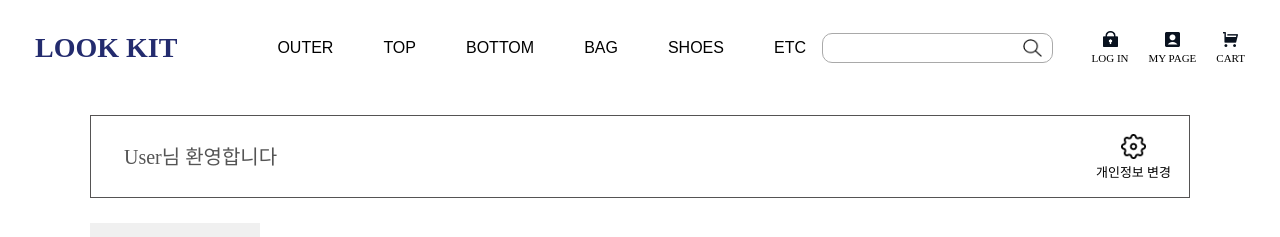
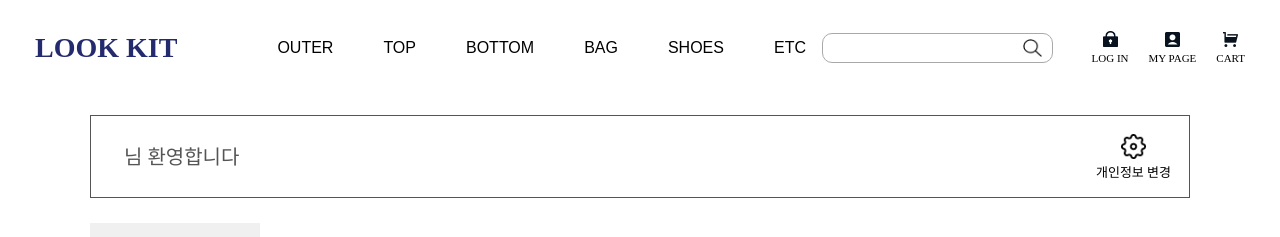
Before and after one commit to JH744/lookkit-ver2.0, a Vue app in the folder frontend/: page /mypage in a window 1280 px wide. Shown: the top 237 px of the page. Built offline with nearby package versions, Linux system fonts and the light colour scheme.

Commit message:
pinia 설정 변경

```diff
--- a/frontend/package.json
+++ b/frontend/package.json
@@ -13,6 +13,7 @@
     "date-fns": "^4.1.0",
     "firebase": "^11.0.2",
     "jsonwebtoken": "^9.0.2",
+    "jwt-decode": "^4.0.0",
     "pinia": "^2.2.6",
     "pinia-plugin-persistedstate": "^4.1.3",
     "vee-validate": "^4.14.7",
--- a/frontend/src/components/layouts/UserHeader.vue
+++ b/frontend/src/components/layouts/UserHeader.vue
@@ -1,6 +1,6 @@
 <template>
     <div class="welcome-header">
-        <span class="welcome-message">User님 환영합니다</span>
+        <span class="welcome-message">{{ username }}님 환영합니다</span>
         <div class="profile-options">
         <a href="@{/mypage/enter-password}">
             <img class="icon-settings" src="/images/setting.png" alt="설정 아이콘"/>
@@ -11,7 +11,13 @@
 </template>
 
 <script setup>
+import { useAuthStore } from '@/stores/authStore';
+import { computed } from 'vue';
 
+const authStore = useAuthStore();
+const username = computed(() => authStore.username);
+// const isAuthenticated = computed(() => authStore.isAuthenticated);
+// const authorities = computed(() => authStore.authorities);
 </script>
 
 <style scoped>
--- a/frontend/src/firebase/StorageUploader.vue
+++ b/frontend/src/firebase/StorageUploader.vue
@@ -9,7 +9,7 @@
 
 <script>
 import { ref, uploadBytes } from "firebase/storage";
-import { storage } from "@/firebase/firebaseConfig";
+///////////////////
 
 export default {
   data() {
--- /dev/null
+++ b/frontend/src/stores/authStore.js
@@ -0,0 +1,30 @@
+import { defineStore } from "pinia";
+
+export const useAuthStore = defineStore("auth", {
+  state: () => ({
+    userId: null,
+    username: null,
+    authorities: null,
+  }),
+  actions: {
+    setAuthData(decodedToken) {
+      this.userId = decodedToken.userId;
+      this.username = decodedToken.username;
+      this.authorities = decodedToken.authorities;
+    },
+    clearAuthData() {
+      this.userId = null;
+      this.username = null;
+      this.authorities = null;
+    },
+  },
+  persist: {
+    enabled: true,
+    strategies: [
+      {
+        key: "auth",
+        storage: localStorage,
+      },
+    ],
+  },
+});
--- a/frontend/src/views/Auth/LoginView.vue
+++ b/frontend/src/views/Auth/LoginView.vue
@@ -98,6 +98,9 @@
 import { ref, watch, onMounted, reactive } from "vue";
 import axios from "axios";
 import { useRouter } from "vue-router";
+import { useAuthStore } from "@/stores/authStore";
+import { jwtDecode } from "jwt-decode";
+
 const router = useRouter();
 const username = ref("");
 const password = ref("");
@@ -123,30 +126,38 @@ watch(
 
 const handleLogin = async () => {
   try {
-    const response = await axios
-      .post(
+    const response = await axios.post(
       "http://localhost:8081/api/auth/login",
-        // "/api/auth/login",
       {
         username: username.value,
         password: password.value,
       },
       { withCredentials: true }
-      )
-      .then((jwt) => {
-        // console.log("jwt", jwt);
+    );
+
+    const jwt = response.data; // 백엔드에서 리턴한 JWT 추출
+    console.log("jwt", jwt);
+
+    // JWT 디코딩
+    const decodedToken = jwtDecode(jwt);
+    console.log("디코드 토큰 확인>>>>>", decodedToken);
+
+    const authStore = useAuthStore();
+    // 피니아 스토어에 인증 데이터 저장
+    authStore.setAuthData(decodedToken);
 
     // 아이디 저장 체크시 로그인완료된 아이디를 로컬스토리지에 저장
     if (isRememberId.value) {
       localStorage.setItem("savedId", username.value);
     } else {
-          // 미체크시 기존저장된 아이디를 삭제
       localStorage.removeItem("savedId");
     }
-      });
+
+    // 메인 페이지로 이동
     router.push("/main");
   } catch (error) {
     loginError.value = true; // 에러 메시지 출력
+    console.error("로그인 오류:", error);
   }
 };
 
--- a/frontend/src/views/mypage/OrderManagement.vue
+++ b/frontend/src/views/mypage/OrderManagement.vue
@@ -90,8 +90,10 @@ import { ref, computed, onMounted } from 'vue';
 import axios from 'axios';
 import { format } from 'date-fns';
 import { useModalStore, useConfirmModalStore } from '@/stores/modalStore';
+import { useAuthStore } from '@/stores/authStore';
 
 const products = ref([]);
+const authStore = useAuthStore();
 
 // 주문을 주문번호별로 그룹화하는 계산 속성
 const productsGroupedByOrderId = computed(() => {
@@ -171,7 +173,7 @@ const confirmRental = async (product) => {
 // 주문 정보 불러오기
 const loadOrder = async () => {
   try {
-    const response = await axios.get('http://localhost:8081/api/mypage/manage/5');
+    const response = await axios.get(`http://localhost:8081/api/mypage/manage/${authStore.userId}`);
     products.value = response.data.data.products;
   } catch (error) {
     console.log(error);
--- a/frontend/src/views/mypage/inquiry/InquiryForm.vue
+++ b/frontend/src/views/mypage/inquiry/InquiryForm.vue
@@ -60,9 +60,11 @@
 import { ref, reactive } from 'vue';
 import axios from 'axios';
 import router from '@/router';
+import { useAuthStore } from '@/stores/authStore';
 import { uploadBytes } from "firebase/storage";
 import { storage } from "@/firebase/firebaseConfig";
 
+const authStore = useAuthStore();
 const formData = reactive({
   title: '',
   content: '',
@@ -137,7 +139,7 @@ const submitForm = async () => {
     const formDataToSend = new FormData();
      // JSON 데이터로 변경
      const requestPayload = {
-      userId: 5,
+      userId: authStore.userId,
       inquiryTitle: formData.title,
       inquiryContents: formData.content
     };
--- a/frontend/src/views/mypage/inquiry/UserInquiryList.vue
+++ b/frontend/src/views/mypage/inquiry/UserInquiryList.vue
@@ -38,15 +38,19 @@ import { ref, onMounted } from 'vue';
 import axios from 'axios';
 import router from '@/router';
 import { useModalStore, useConfirmModalStore } from '@/stores/modalStore';
+import { useAuthStore } from '@/stores/authStore';
+
 
 // 데이터 상태 관리
 const inquiries = ref([]);
+const authStore = useAuthStore();
 
-// 데이터 로드 함수
 const loadInquiries = async () => {
+  console.log(">>>>>>>>>>>>>>>>",authStore.userId);
   try {
-    const response = await axios.get('http://localhost:8081/api/mypage/inquiry/user/5');
+    const response = await axios.get(`http://localhost:8081/api/mypage/inquiry/user/${authStore.userId}`);
     inquiries.value = response.data.data;
+    console.log(response.data.data);
   } catch (error) {
     console.error('Error loading inquiries:', error);
   }
```
Also changed, not shown: 2 other files (tests, documents, lock files or other folders). Lines whose indentation alone changed are shown as unchanged.
